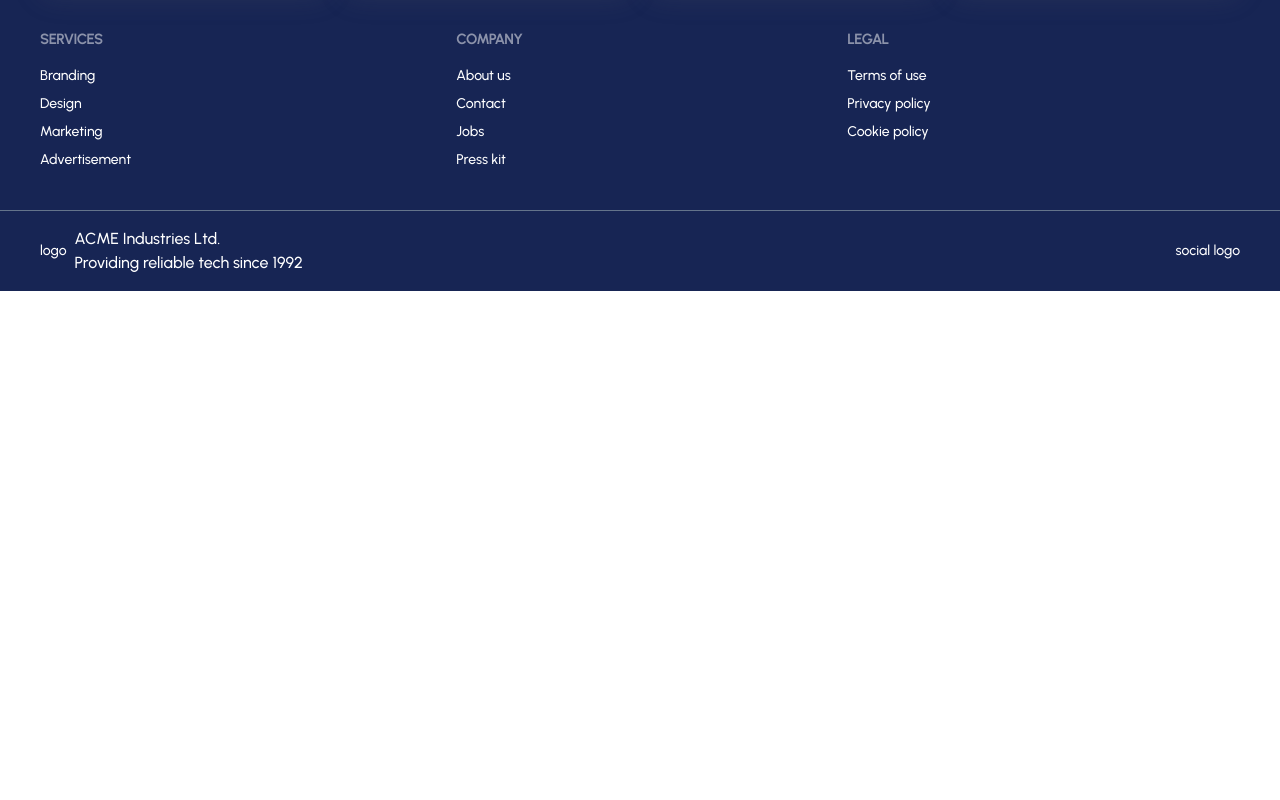
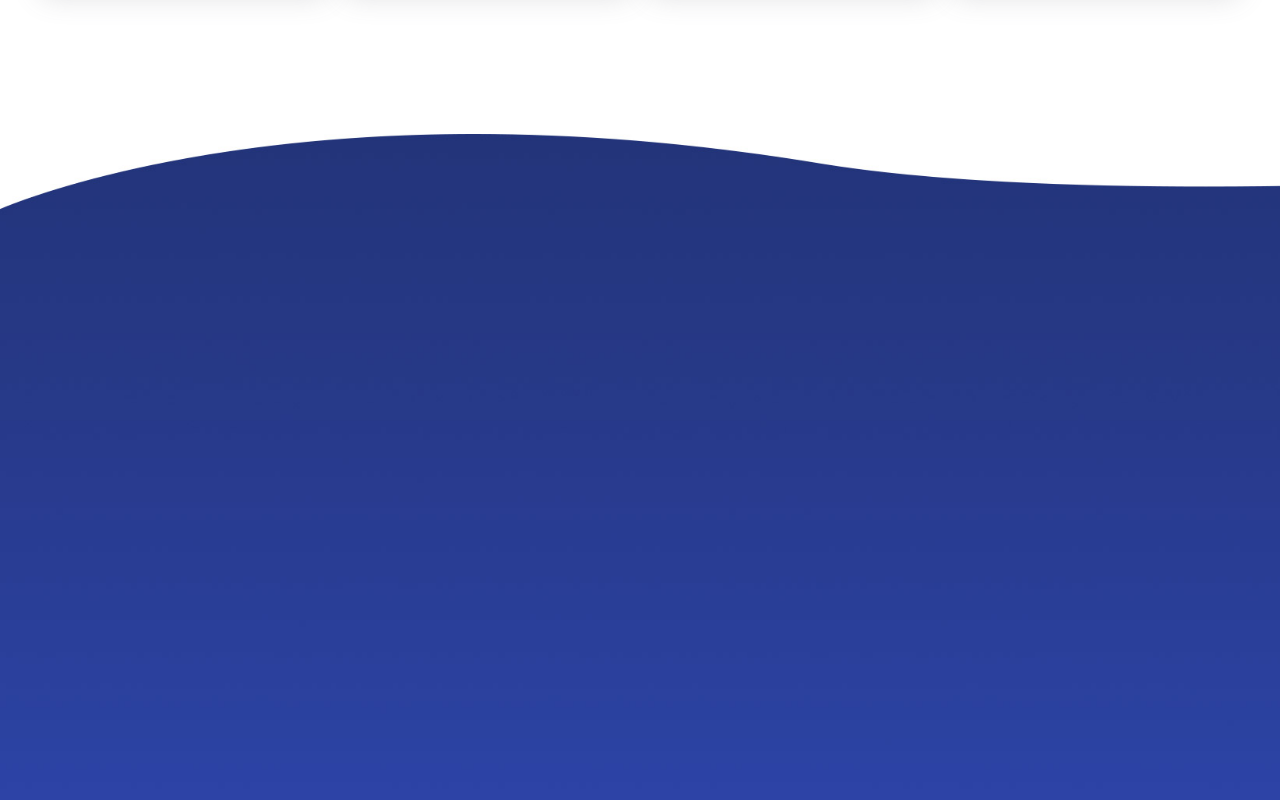
Before and after one commit to tusharshaha/web-market, a Next.js app in the folder frontend/: page / in a window 1280 px wide. Shown: the part 1540-2340 px from the top of the page. Before the commit the page ends 1831 px from the top, so only its background shows below. Built offline with nearby package versions, Linux system fonts and the light colour scheme.

Commit message:
added bg for wcu section

```diff
--- /dev/null
+++ b/frontend/components/Home/WhyChooseUs.tsx
@@ -0,0 +1,11 @@
+import React from 'react';
+
+const WhyChooseUs: React.FC = () => {
+  return (
+    <div className='wcu-bg mt-36'>
+
+    </div>
+  );
+};
+
+export default WhyChooseUs;
--- a/frontend/components/Shared/NavBar.tsx
+++ b/frontend/components/Shared/NavBar.tsx
@@ -16,7 +16,7 @@ const NavBar: React.FC = () => {
         return () => window.removeEventListener('scroll', changeColor);
     }, [])
     return (
-        <div className={`navbar ${color ? "bg-blue-800" : ''} border-b-2 border-blue-800 bg-white-200 text-white font-semibold fixed top-0 transition duration-300`}>
+        <div className={`navbar ${color ? "bg-blue-800" : ''} border-b-2 border-blue-800 bg-white-200 text-white font-semibold fixed top-0 transition duration-300 z-10`}>
             <div className="container mx-auto px-10">
                 <div className="flex-1">
                     <Link href="/" className="btn btn-ghost normal-case text-xl">daisyUI</Link>
--- a/frontend/pages/index.tsx
+++ b/frontend/pages/index.tsx
@@ -2,6 +2,7 @@ import React from "react";
 import HeroSection from "@/components/Home/HeroSection";
 import Layout from "@/components/Layout";
 import Features from "@/components/Home/Features";
+import WhyChooseUs from "@/components/Home/WhyChooseUs";
 
 const Home: React.FC = () => {
 
@@ -9,6 +10,7 @@ const Home: React.FC = () => {
     <Layout>
         <HeroSection></HeroSection>
         <Features></Features>
+        <WhyChooseUs></WhyChooseUs>
     </Layout>
   );
 };
--- a/frontend/styles/globals.css
+++ b/frontend/styles/globals.css
@@ -41,6 +41,10 @@
 
 .hero-bg {
   @apply bg-[url('/images/hero-bg.png')] bg-no-repeat bg-right-bottom pt-[80px] pb-[210px] bg-cover h-[850px] overflow-hidden;
+}
+
+.wcu-bg {
+  @apply bg-[url('/images/wcu-bg.jpg')] bg-no-repeat bg-cover h-[800px] overflow-hidden;
 }
 
 .hero-btn {
```
